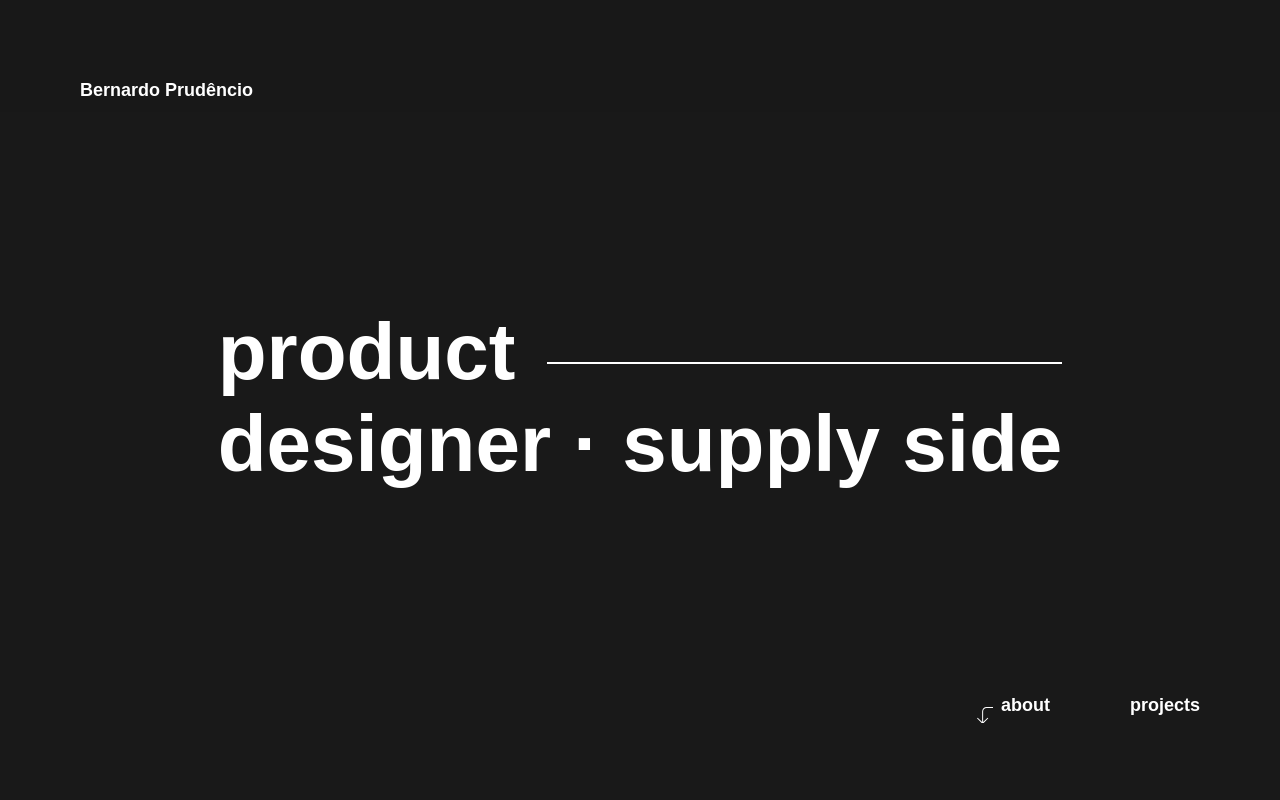
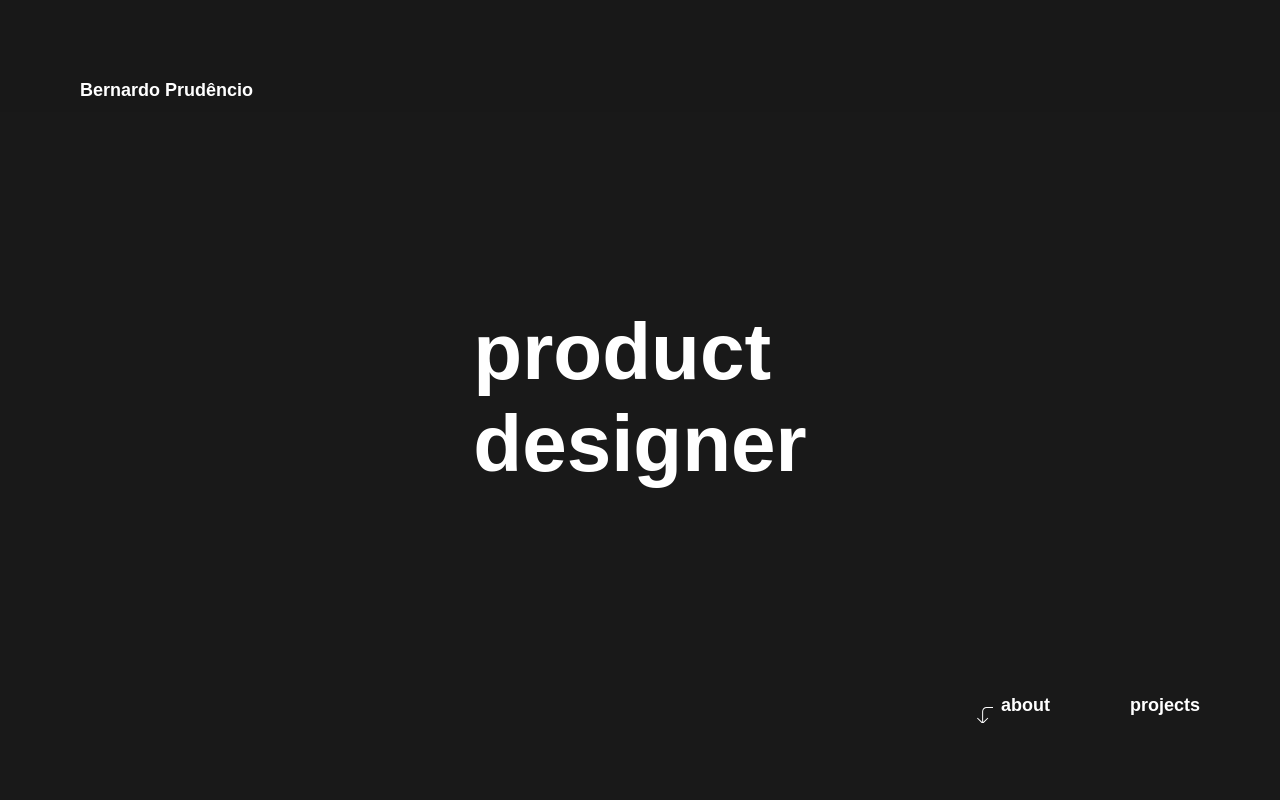
Before and after one commit to bernieprd/product-design, a plain HTML site: page index.html in a window 1280 px wide. Shown: the top 800 px of the page. Drawn offline with Linux system fonts and the light colour scheme; a web font is replaced by a local one.

Commit message:
Remove supply side from hero heading and clean up decorative line
Co-Authored-By: Claude Sonnet 4.6 <noreply@anthropic.com>

```diff
--- a/index.html
+++ b/index.html
@@ -28,7 +28,7 @@
 <body class="home-page">
     <h1><a href="./index.html">Bernardo Prudêncio</a></h1>
     <main>
-        <h2><span class="digital">product</span><br><span class="experience">designer</span><span class="designer"> · supply side</span></h2>
+        <h2><span class="digital">product</span><br><span class="experience">designer</span></h2>
     </main>
     <nav>
         <a href="#about">about</a>
--- a/scss/style.scss
+++ b/scss/style.scss
@@ -257,12 +257,8 @@ main {
     h2 {
         align-self: center;
 
-        &:hover {
-            &:before {
-                border-top: 2px solid $secondary;
-                right: 100%;
-                transition: all 1s ease-in;
-            }
+        &:before {
+            border-top: none;
         }
     }
 
```
Also changed, not shown: css/style.css.
